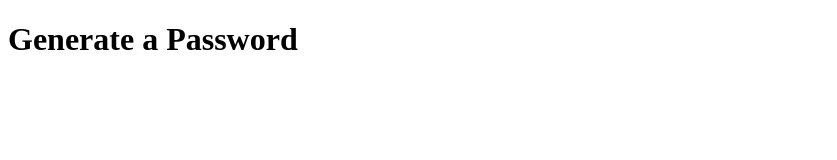
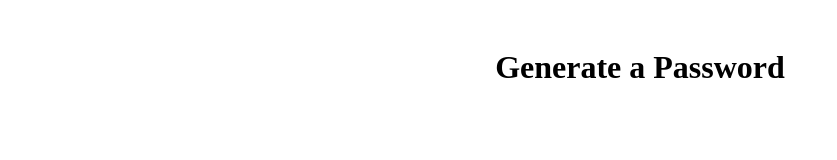
Before and after one commit to SIN88/password-generator-03, a plain HTML site: page index.html in a window 1280 px wide. Shown: the whole page, without its empty margins (0-837 px from the left). Drawn offline with Linux system fonts and the light colour scheme.

Commit message:
centered the header

```diff
--- a/style.css
+++ b/style.css
@@ -0,0 +1,6 @@
+header {
+    text-align: center;
+    padding: 25px;
+    padding-top: 20px;
+
+  }
```
